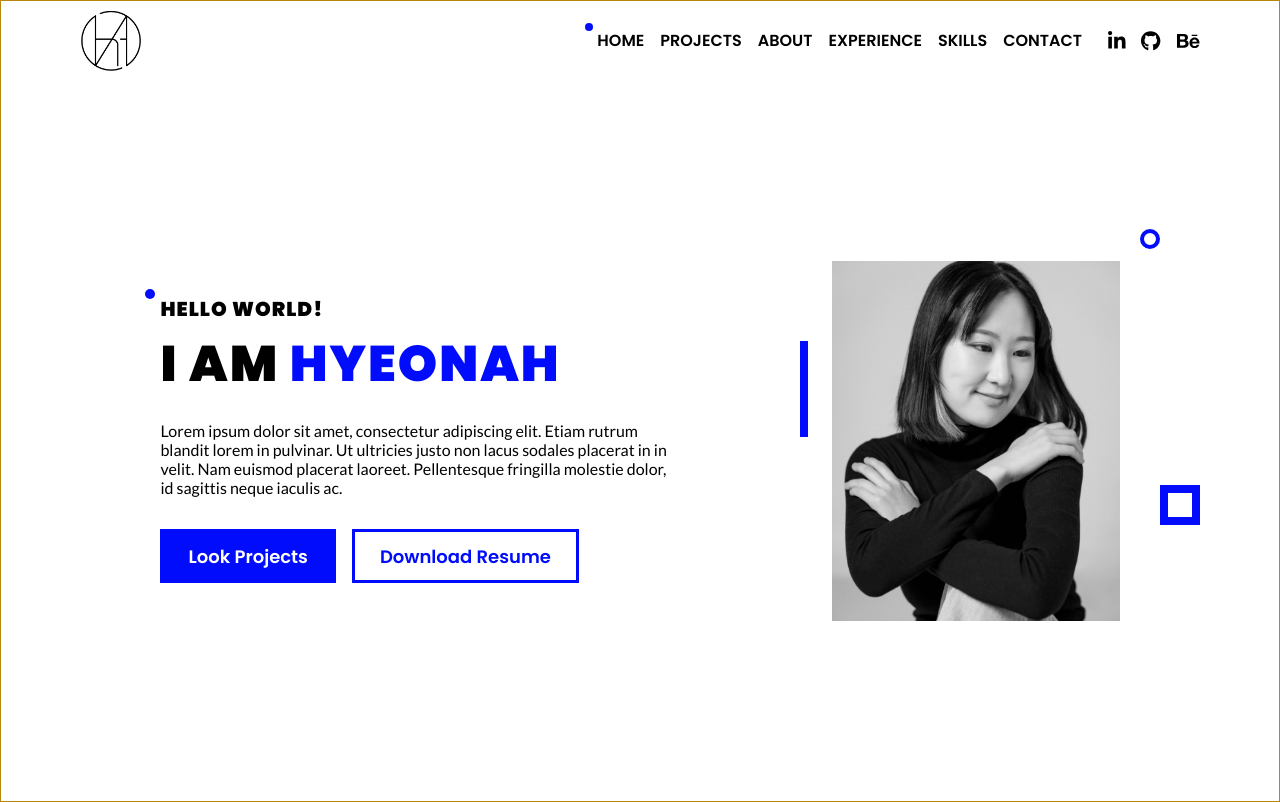
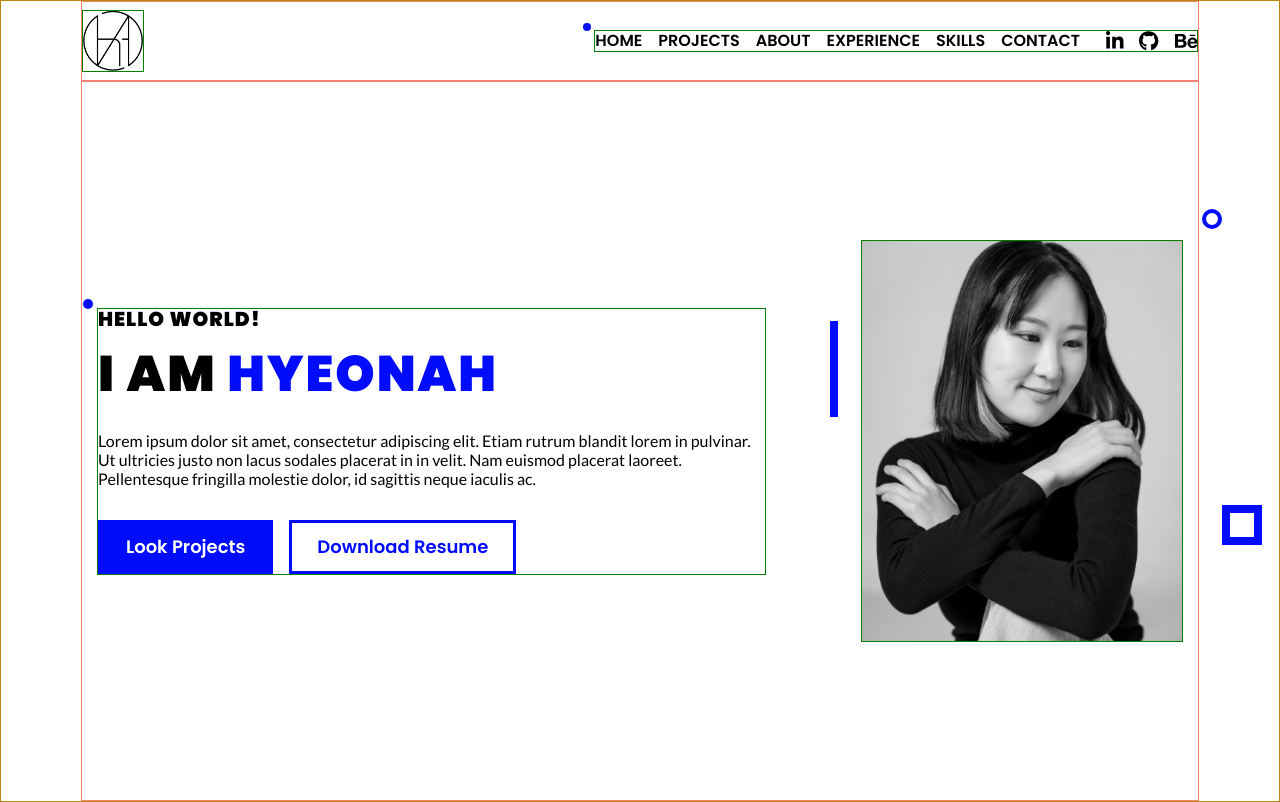
Before and after one commit to hyeonahc/portfolio, a Next.js app: page / in a window 1280 px wide. Built offline with nearby package versions, Linux system fonts and the light colour scheme.

Commit message:
#8 design: Add Row and Col for layout and Remove SectionContainer

```diff
--- a/components/Header/Header.styled.js
+++ b/components/Header/Header.styled.js
@@ -1,13 +1,4 @@
 import styled from 'styled-components'
-
-export const Container = styled.div`
-  width: 100%;
-  height: 10vh;
-  padding: 0.5em 0;
-  display: flex;
-  align-items: center;
-  justify-content: space-between;
-`
 
 export const Logo = styled.div`
   img {
--- a/components/Header/index.js
+++ b/components/Header/index.js
@@ -5,15 +5,18 @@ import {
 } from '@fortawesome/free-brands-svg-icons'
 import { FontAwesomeIcon } from '@fortawesome/react-fontawesome'
 import logo from '@public/logo.png'
-import { BulletPoint } from '@styles/globals'
+import { BulletPoint, Col, Row } from '@styles/globals'
 import Image from 'next/image'
 import Link from 'next/link'
-import { Container, Logo, Menu, Nav, Social } from './Header.styled'
+import { Logo, Menu, Nav, Social } from './Header.styled'
 
 const Header = () => {
   return (
-    <>
-      <Container>
+    <Row
+      height='10vh'
+      padding='0.5em 0'
+      justifyContent='space-between'>
+      <Col>
         <Logo>
           <Link href='/'>
             <Image
@@ -25,6 +28,8 @@ const Header = () => {
             />
           </Link>
         </Logo>
+      </Col>
+      <Col>
         <Nav>
           <Menu>
             <BulletPoint
@@ -56,8 +61,8 @@ const Header = () => {
             </Link>
           </Social>
         </Nav>
-      </Container>
-    </>
+      </Col>
+    </Row>
   )
 }
 
--- a/components/Main/Main.styled.js
+++ b/components/Main/Main.styled.js
@@ -1,7 +1,6 @@
 import styled from 'styled-components'
 
 export const ProfileCopy = styled.div`
-  width: 40vw;
   display: flex;
   flex-direction: column;
 `
@@ -31,8 +30,7 @@ export const Paragraph = styled.p`
 `
 
 export const ProfilePhoto = styled.div`
-  width: auto;
-  height: 45vh;
+  height: 50vh;
   position: relative;
 `
 
--- a/components/Main/index.js
+++ b/components/Main/index.js
@@ -1,6 +1,6 @@
 import Button from '@components/Button'
 import profile from '@public/profile.png'
-import { BulletPoint, Highlight, SectionContainer } from '@styles/globals'
+import { BulletPoint, Col, Highlight, Row } from '@styles/globals'
 import Image from 'next/image'
 import {
   Circle,
@@ -26,10 +26,11 @@ const buttonInfo = [
 
 const Main = () => {
   return (
-    <SectionContainer
+    <Row
       height='90vh'
       justifyContent='space-evenly'
       gap='5em'>
+      <Col flexBasis='60%'>
         <ProfileCopy>
           <Hello>
             <BulletPoint
@@ -42,13 +43,15 @@ const Main = () => {
             I am <Highlight>Hyeonah</Highlight>
           </Hyeonah>
           <Paragraph>
-          Lorem ipsum dolor sit amet, consectetur adipiscing elit. Etiam rutrum
-          blandit lorem in pulvinar. Ut ultricies justo non lacus sodales
-          placerat in in velit. Nam euismod placerat laoreet. Pellentesque
-          fringilla molestie dolor, id sagittis neque iaculis ac.
+            Lorem ipsum dolor sit amet, consectetur adipiscing elit. Etiam
+            rutrum blandit lorem in pulvinar. Ut ultricies justo non lacus
+            sodales placerat in in velit. Nam euismod placerat laoreet.
+            Pellentesque fringilla molestie dolor, id sagittis neque iaculis ac.
           </Paragraph>
           <Button buttonInfo={buttonInfo} />
         </ProfileCopy>
+      </Col>
+      <Col>
         <ProfilePhoto>
           <Rectangle />
           <Image
@@ -62,7 +65,8 @@ const Main = () => {
           <Circle />
           <Square />
         </ProfilePhoto>
-    </SectionContainer>
+      </Col>
+    </Row>
   )
 }
 
--- a/styles/globals.js
+++ b/styles/globals.js
@@ -38,14 +38,25 @@ const GlobalStyle = createGlobalStyle`
 		font-family: 'Poppins', sans-serif;
 	}
 `
-export const SectionContainer = styled.div`
+
+// Layout
+export const Row = styled.div`
+  border: 1px solid salmon;
+  width: ${props => props.width};
   height: ${props => props.height};
+  padding: ${props => props.padding};
   display: flex;
   align-items: center;
   justify-content: ${props => props.justifyContent};
   gap: ${props => props.gap};
 `
 
+export const Col = styled.div`
+  border: 1px solid green;
+  flex-basis: ${props => props.flexBasis};
+`
+
+// Shared Design
 export const Highlight = styled.span`
   color: ${props => props.theme.colors.accent};
 `
```
Lines whose indentation alone changed are shown as unchanged.
